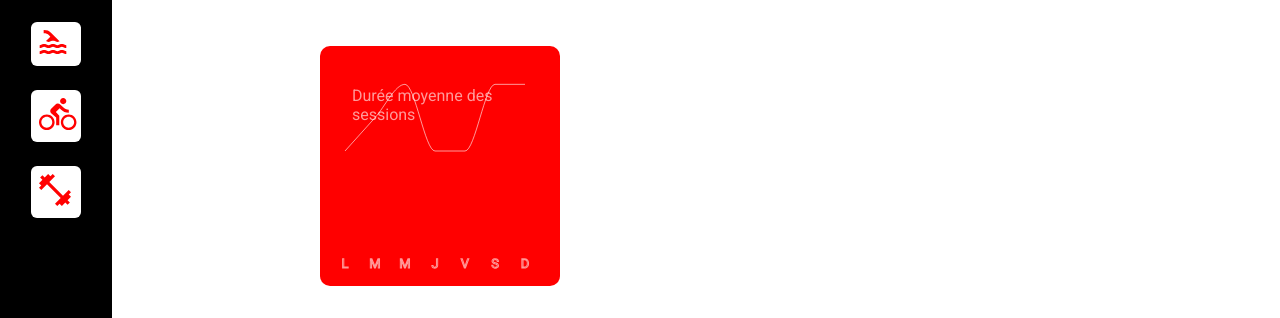
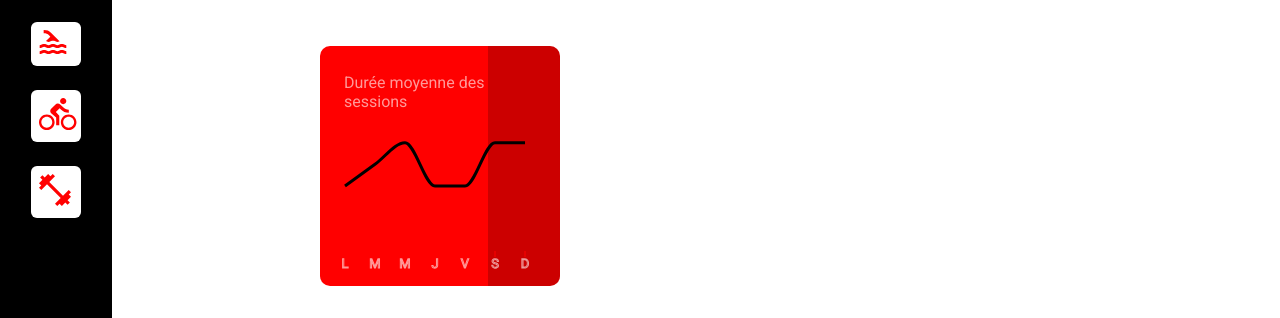
Before and after one commit to damodred53/sportsee, a React (Create React App) app: page / in a window 1280 px wide. Shown: the part 482-800 px from the top of the page. Built offline with nearby package versions, Linux system fonts and the light colour scheme.

Commit message:
avancée intégration du chartline

```diff
--- a/sass/pages/charts.scss
+++ b/sass/pages/charts.scss
@@ -4,13 +4,6 @@
     left: 20rem;
     width: 75%;
     height: 600px;
-
-
-
-    /*&_line {
-        height: 15rem;
-        width: 15rem;
-    }*/
 }
 
 .line_chart {
@@ -23,30 +16,41 @@
     border-radius: 10px;
 
     &_title {
-
         font-size: 35px;
-
     }
 
     &_legend {
         position: absolute;
-        top: 1.5rem;
-        left: 2rem;
+        top: 0.7rem;
+        left: 1.5rem;
         opacity: 0.6;
     }
 
     &_line {
-        opacity: 0.6;
+
+        background-color: linear-gradient(90deg, rgba(255,255,255,0.7063200280112045), rgba(255,255,255,1) );
+
     }
 
+    &_darkened {
+        width: 30%;
+        height: 100%;
+        position: absolute;
+        border-top-right-radius: 10px;
+        border-bottom-right-radius: 10px;
+        right: 0;
+        background-color: black;
+        opacity: 0.2;
+        color: white;
+    }
 }
 
-/* ajout de css spécifique au module rechats */
+/* Ajout de css spécifique au module natifs de Rechats */
 
 .recharts-line-dots {
     display: none;
 }
 
-.recharts-responsive-container {
-    height: 50%;
+.recharts-cartesian-axis-line {
+    display: none;
 }
--- a/src/Components/ChartsArea/ChartLine/ChartLine.jsx
+++ b/src/Components/ChartsArea/ChartLine/ChartLine.jsx
@@ -1,11 +1,11 @@
 import React, { useEffect, useState } from 'react';
-import { LineChart, Line, XAxis, CartesianGrid, Tooltip, Legend, ResponsiveContainer } from 'recharts';
+import { LineChart, Line, XAxis, CartesianGrid, Tooltip, Legend, ResponsiveContainer, ReferenceArea } from 'recharts';
 import Services from "../../../Services/Services.jsx";
 
 const ChartLine = () => {
   const [average, setAverage] = useState([]);
   const arrayDay = ["L", "M", "M", "J", "V", "S", "D"];
-
+  const test = "prout"
 
   /*const renderLegend = () => {
     return (
@@ -32,14 +32,17 @@ const ChartLine = () => {
 
 
   // Mapper les données de sessions dans le format attendu par Recharts
-  const chartData = average.map(item => ({
+  const chartData = average.map(item => (
+    {
     name: arrayDay, // Utilisez le jour comme nom de la série
-    durée: item.sessionLength/*`${} minutes`*/ // Utilisez la longueur de la session comme valeur
+    durée: item.sessionLength /* `${item.sessionLength} min`*/ // Utilisez la longueur de la session comme valeur
   }));
 
   return (
+
     <div className='line_chart'>
       <p className='line_chart_legend'>Durée moyenne des <br/>sessions</p>
+      <div className='line_chart_darkened'></div>
       <ResponsiveContainer width="100%" height="100%" margin={{top : 10}}>
 
         <LineChart
@@ -47,11 +50,12 @@ const ChartLine = () => {
           height={300}
           data={chartData} // Utilisez les données mappées ici
           margin={{
-            top: 5,
+            top: 75,
             right: 30,
             left: 20,
             bottom: 5,
           }}
+
         >
           <XAxis
             dataKey="name"
@@ -61,8 +65,16 @@ const ChartLine = () => {
             padding={{right:5, left:5}}
             tick={{ fontSize: 13, stroke: "white", opacity: 0.6}}
           />
-          <Tooltip />
-          <Line className='line_chart_line' type="monotone" dataKey="durée" stroke="white"  />
+
+          <Tooltip stroke="red"/>
+          <defs>
+            <linearGradient id="gradient" x1="0%" y1="0%" x2="100%" y2="0%">
+                <stop  stopColor="rgba(255,255,255,1)" stopOpacity="0.6" /> {/* Gris (code RVB: 128,128,128) */}
+                <stop offset="100%" stopColor="rgba(255,255,255,1)" stopOpacity="1" /> {/* Blanc (code RVB: 255,255,255) */}
+            </linearGradient>
+            </defs>
+
+          <Line className='line_chart_line' type="monotone" dataKey="durée" stroke='black'  strokeWidth={3} />
         </LineChart>
       </ResponsiveContainer>
     </div>
@@ -70,3 +82,5 @@ const ChartLine = () => {
 };
 
 export default ChartLine;
+
+//stroke="url(#gradient)"
--- a/src/_Datamock_/MockedData.jsx
+++ b/src/_Datamock_/MockedData.jsx
@@ -266,7 +266,7 @@ const USER_PERFORMANCE = [
 
 
 
-const MockedDataUser =    {
+const MockedDataUser =   {
     USER_MAIN_DATA,
     USER_ACTIVITY,
     USER_AVERAGE_SESSIONS,
```
Also changed, not shown: src/Components/Header/bidouillage.jsx (+95 -0 lines).
